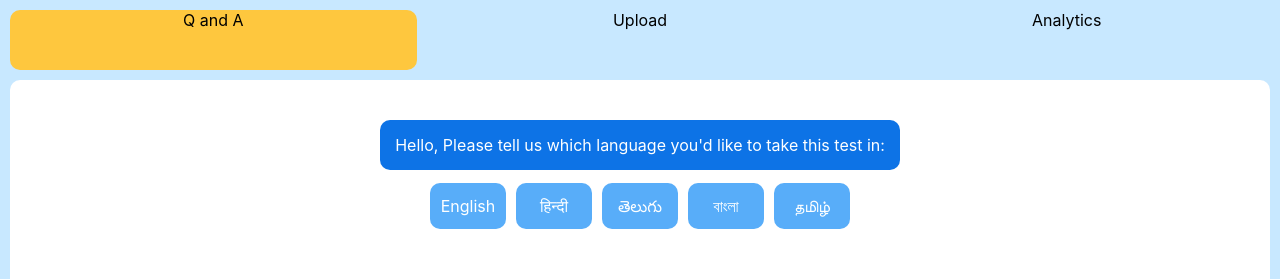
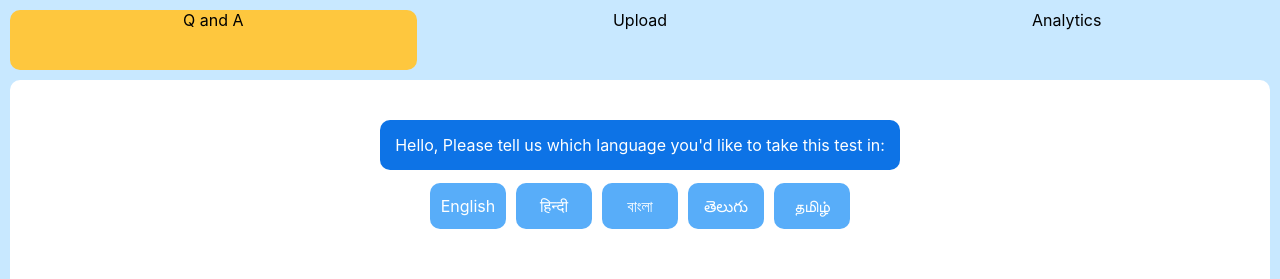
Before and after one commit to Dishant15/corvid-19-scan, a React (Create React App) app: page / in a window 1280 px wide. Shown: the top 279 px of the page. Built offline with nearby package versions, Linux system fonts and the light colour scheme.

Commit message:
lang correction

```diff
--- a/src/pages/Questions.js
+++ b/src/pages/Questions.js
@@ -11,8 +11,8 @@ const FIRST_QUE = {
     options: [
         {text :"English", value : 'english'},
         {text :"हिन्दी", value : 'hindi'},
-        {text : "తెలుగు", value : 'bangla'},
-        {text : "বাংলা", value : 'telugu'},
+        {text : "বাংলা", value : 'bangla'},
+        {text : "తెలుగు", value : 'telugu'},
         {text : "தமிழ்", value : 'tamil'}
     ]
 }
```
